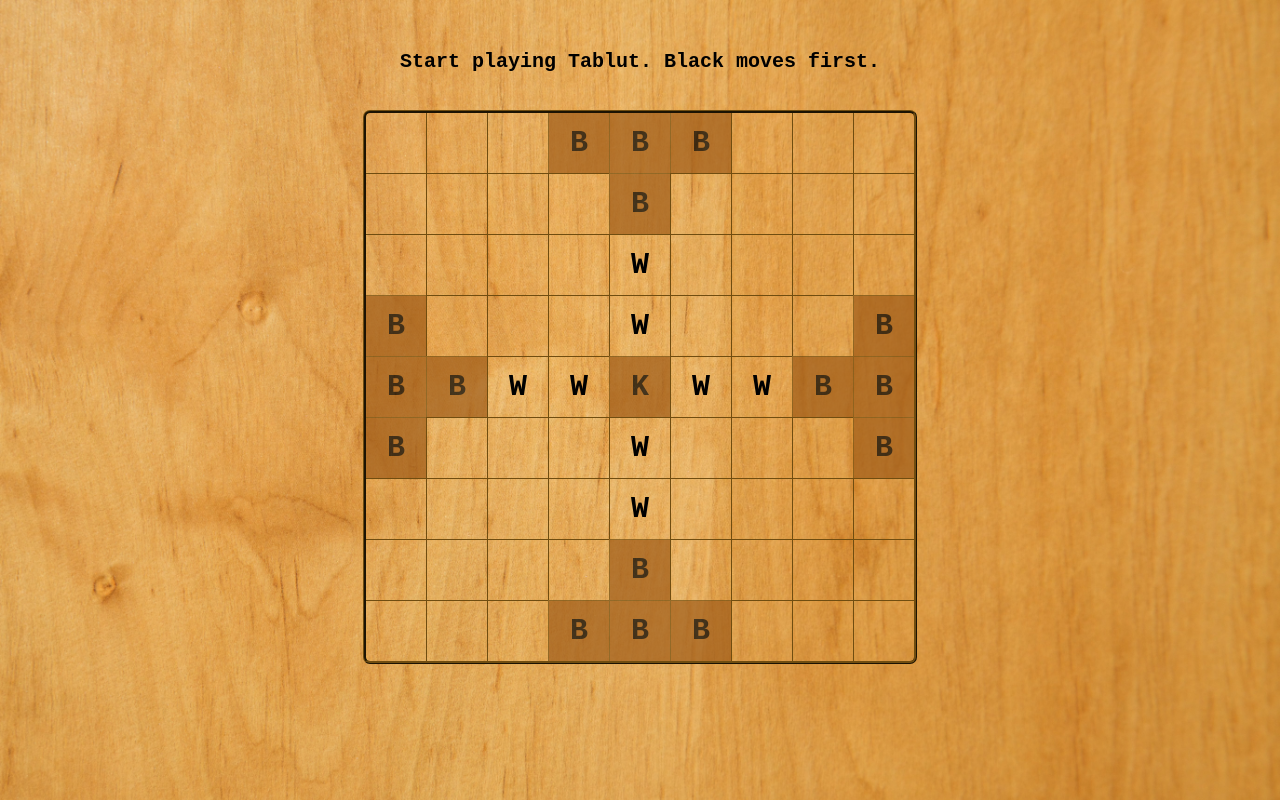
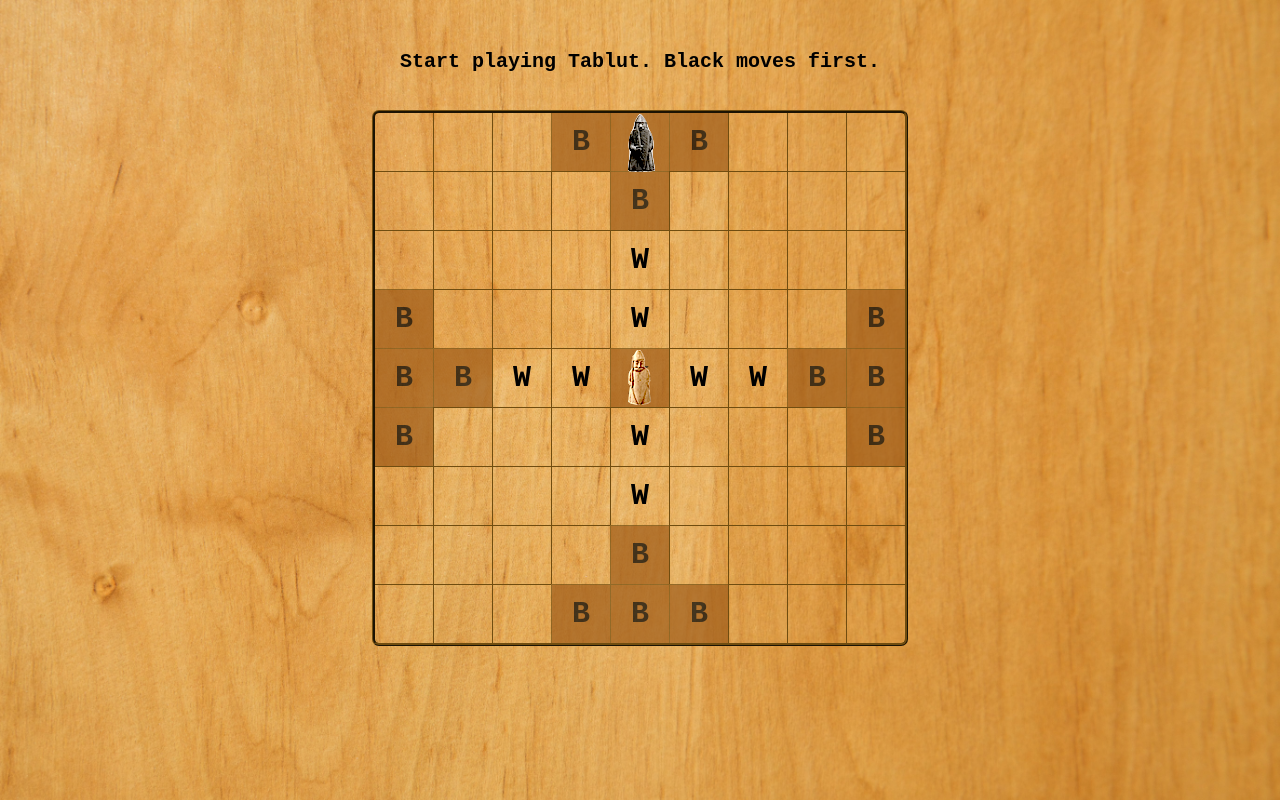
Before and after one commit to ninebelowzero/tablut, a PHP site: page / in a window 1280 px wide. Run offline with PHP 8.4, Linux system fonts and the light colour scheme; some libraries are stand-ins or nearby versions.

Commit message:
Created images. Made board smaller - maybe too small.

```diff
--- a/tablut/index.html
+++ b/tablut/index.html
@@ -10,6 +10,7 @@
 
 	<div class="container">
 		<header class="status-text">Start playing Tablut. Black moves first.</header>
+		<div class="board">
 			<table>
 				<tr>
 					<td data-row="1" data-column="1"></td>
@@ -111,7 +112,9 @@
 					<td data-row="9" data-column="9"></td>
 				</tr>
 			</table>
-
+			<img src="images/white_small.png" class="white">
+			<img src="images/black_small.png" class="black">
+		</div>
 	</div>
 
 </body>
--- a/tablut/style.css
+++ b/tablut/style.css
@@ -9,6 +9,7 @@ body {
 }
 
 .container {
+
     width: 600px;
     height: 600px;
     margin: 50px auto;
@@ -19,6 +20,14 @@ body {
     height: 60px;
     margin: 0 auto;
     font-size: 20px;
+}
+
+.board {
+    position: relative;
+    margin: 0 auto;
+    width: 536px;
+    height: 536px;
+    /*border: 1px solid red;*/
 }
 
 table {
@@ -33,8 +42,8 @@ td {
     border-left: 1px solid #704D10;
     margin: 0;
     padding: 0;
-    height: 60px;
-    width: 60px;
+    height: 58px;
+    width: 58px;
 }
 
 tr:first-child td {
@@ -54,3 +63,15 @@ tr td:first-child {
     background-color: white;
     opacity: 0.6;
 }
+
+.white {
+    position: absolute;
+    left: 256px;
+    top: 240px;
+}
+
+.black {
+    position: absolute;
+    left: 256px;
+    top: 4px;
+}
```
Also changed, not shown: tablut/images/black_small.png (added), tablut/images/white_small.png (added). Lines whose indentation alone changed are shown as unchanged.
